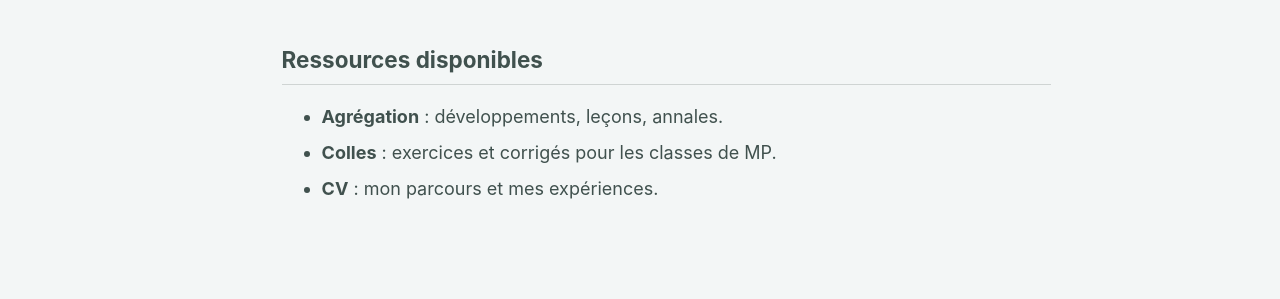
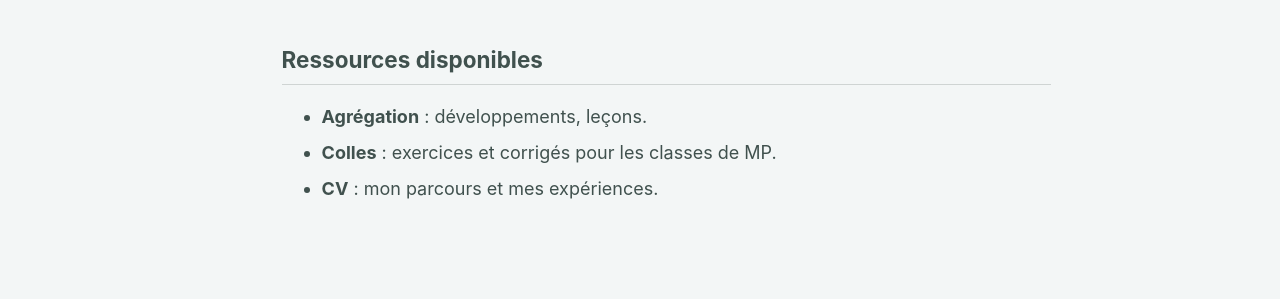
Before and after one commit to clement-robiez/clement-robiez.github.io, a Jekyll site: the page built from _pages/about.md, in a window 1280 px wide. Shown: the part 196-495 px from the top of the page. Built offline with Jekyll 4.4.1, drawn with Linux system fonts in a browser that asks for light colours; a style sheet for code colours, icons or effects is not loaded.

Commit message:
Update about.md

```diff
--- a/_pages/about.md
+++ b/_pages/about.md
@@ -8,6 +8,6 @@ Bienvenue sur mon site dédié à l'agrégation de mathématiques. Vous y trouve
 
 ## Ressources disponibles
 
-- **Agrégation** : développements, leçons, annales.
+- **Agrégation** : développements, leçons.
 - **Colles** : exercices et corrigés pour les classes de MP.
 - **CV** : mon parcours et mes expériences.
```
